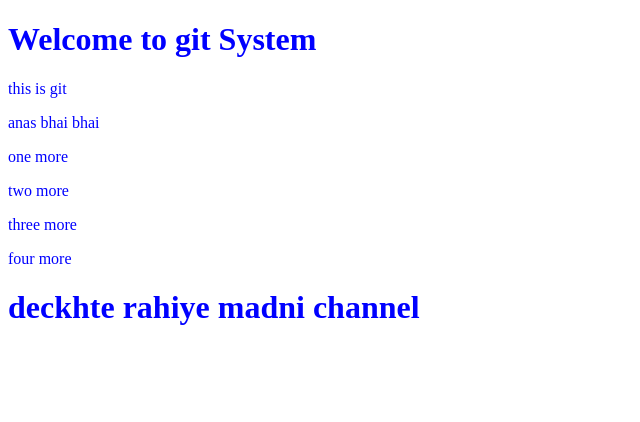
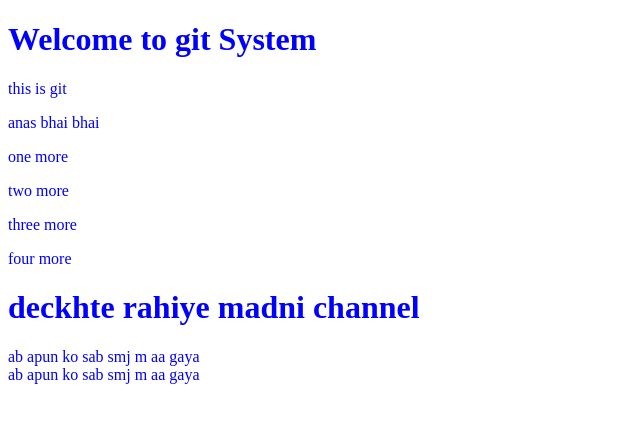
Before and after one commit to ahadahmedbihari/learninggit, a plain HTML site: page index.html in a window 1280 px wide. Shown: the whole page, without its empty margins (0-640 px from the left). Drawn offline with Linux system fonts and the light colour scheme.

Commit message:
Now ready to commit

```diff
--- a/index.html
+++ b/index.html
@@ -15,6 +15,10 @@
     <p>three more</p>
     <p>four more</p>
     <h1> deckhte rahiye madni channel </h1>
+    <div>
+        <div>ab apun ko sab smj m aa gaya</div>
+        <div>ab apun ko sab smj m aa gaya</div>
+    </div>
 
 </body>
 </html>
```
